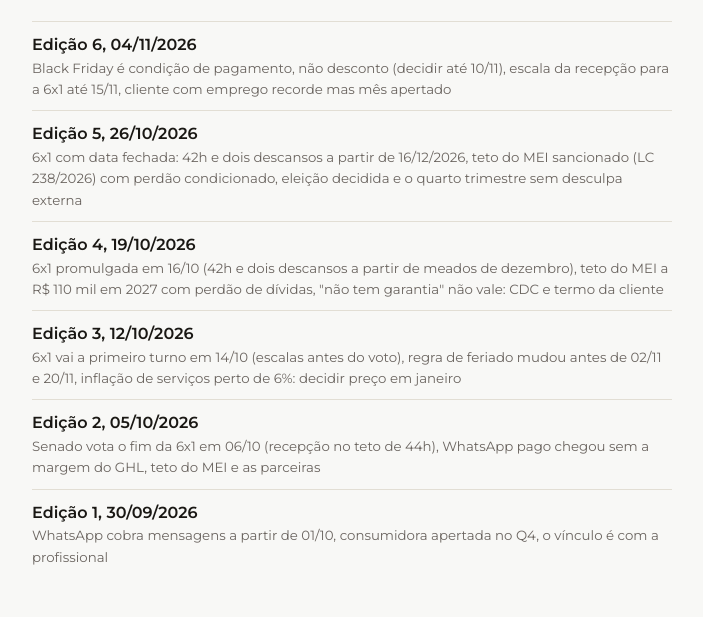
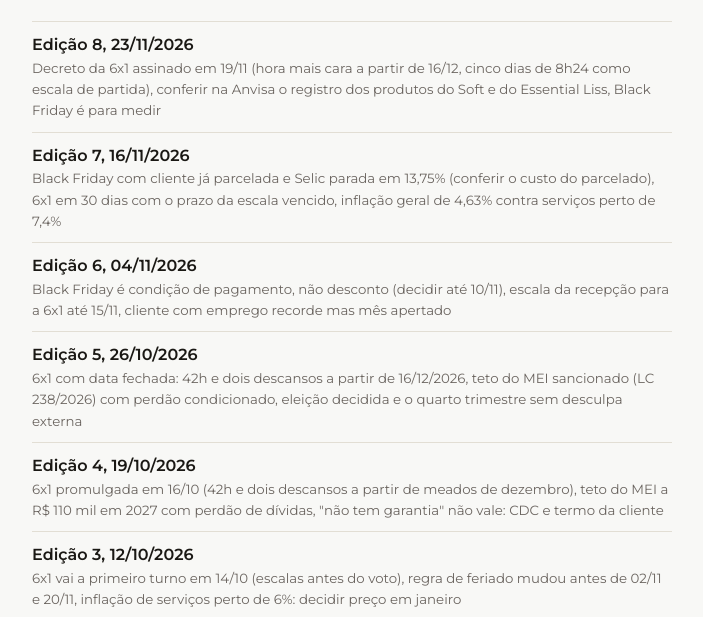
Before and after one commit to robcardoso1/letsliss-radar, a plain HTML site: page index.html in a window 1280 px wide. Shown: the part 150-767 px from the top of the page, without its empty margins (288-991 px from the left). Drawn offline with nearby package versions, Linux system fonts and the light colour scheme.

Commit message:
Radar de Mercado: índice com as edições 7 e 8

```diff
--- a/index.html
+++ b/index.html
@@ -18,6 +18,8 @@ small{color:var(--muted);display:block}
 <div class="nome">Let's Liss</div>
 <h1 style="margin-top:40px">Radar de Mercado</h1>
 <ul id="edicoes">
+<li><a href="2026-11-23.html">Edição 8, 23/11/2026</a><small>Decreto da 6x1 assinado em 19/11 (hora mais cara a partir de 16/12, cinco dias de 8h24 como escala de partida), conferir na Anvisa o registro dos produtos do Soft e do Essential Liss, Black Friday é para medir</small></li>
+<li><a href="2026-11-16.html">Edição 7, 16/11/2026</a><small>Black Friday com cliente já parcelada e Selic parada em 13,75% (conferir o custo do parcelado), 6x1 em 30 dias com o prazo da escala vencido, inflação geral de 4,63% contra serviços perto de 7,4%</small></li>
 <li><a href="2026-11-04.html">Edição 6, 04/11/2026</a><small>Black Friday é condição de pagamento, não desconto (decidir até 10/11), escala da recepção para a 6x1 até 15/11, cliente com emprego recorde mas mês apertado</small></li>
 <li><a href="2026-10-26.html">Edição 5, 26/10/2026</a><small>6x1 com data fechada: 42h e dois descansos a partir de 16/12/2026, teto do MEI sancionado (LC 238/2026) com perdão condicionado, eleição decidida e o quarto trimestre sem desculpa externa</small></li>
 <li><a href="2026-10-19.html">Edição 4, 19/10/2026</a><small>6x1 promulgada em 16/10 (42h e dois descansos a partir de meados de dezembro), teto do MEI a R$ 110 mil em 2027 com perdão de dívidas, "não tem garantia" não vale: CDC e termo da cliente</small></li>
```
